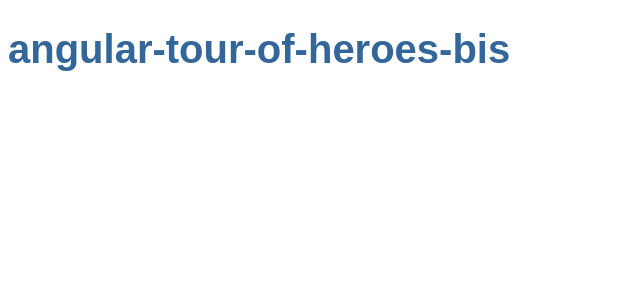
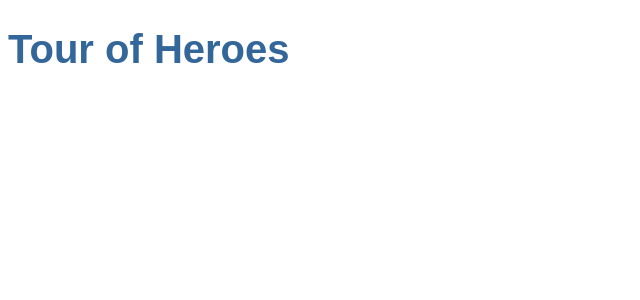
Before and after one commit to m2cci-MBI/angular-tour-of-heroes-bis, an Angular app: page / in a window 1280 px wide. Shown: the top 300 px of the page, without its empty margins (0-640 px from the left). Built offline with nearby package versions, Linux system fonts and the light colour scheme.

Commit message:
Update app.component.ts

```diff
--- a/src/app/app.component.ts
+++ b/src/app/app.component.ts
@@ -6,5 +6,5 @@ import { Component } from '@angular/core';
   styleUrls: ['./app.component.css']
 })
 export class AppComponent {
-  title = 'angular-tour-of-heroes-bis';
+  title = 'Tour of Heroes';
 }
```
